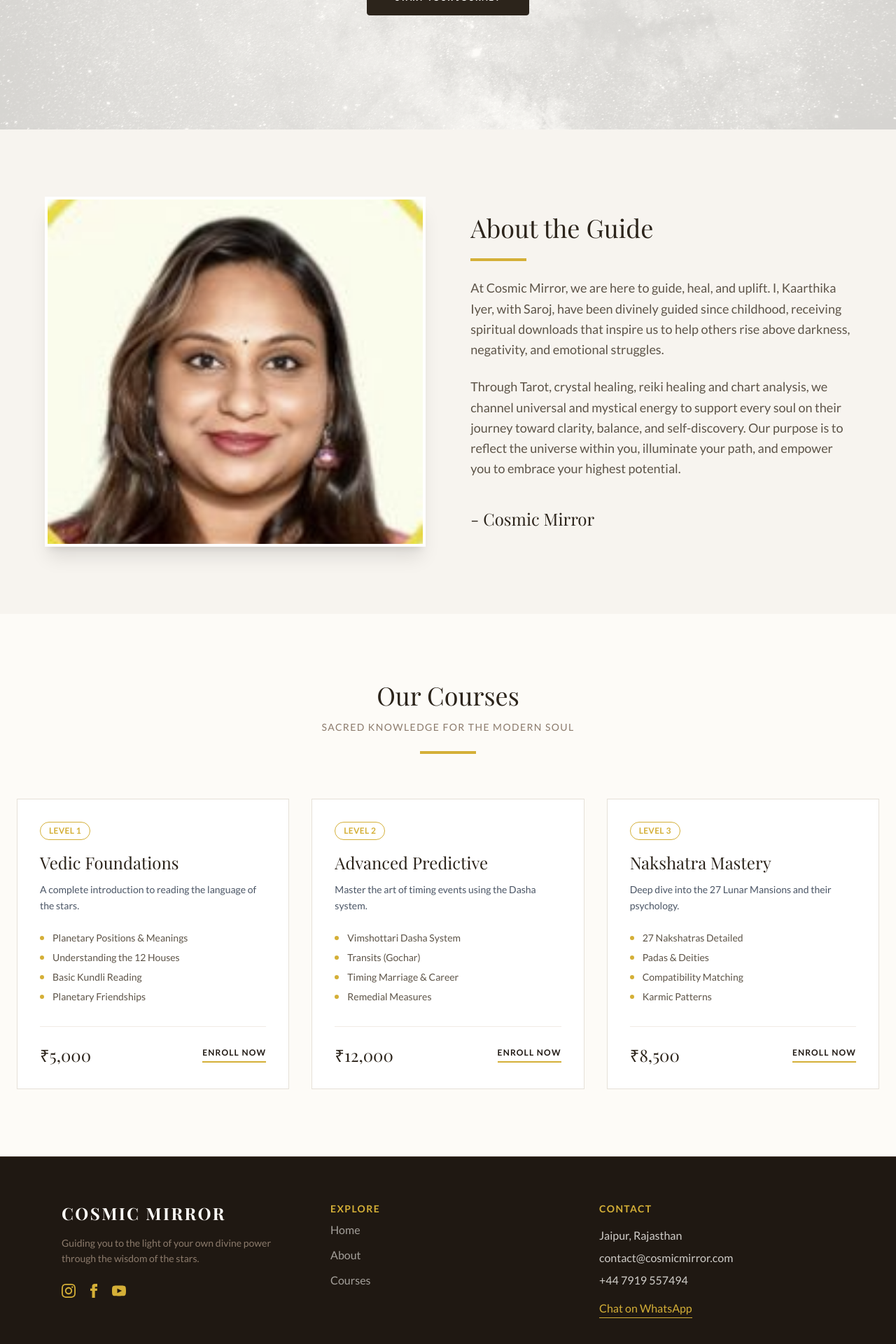
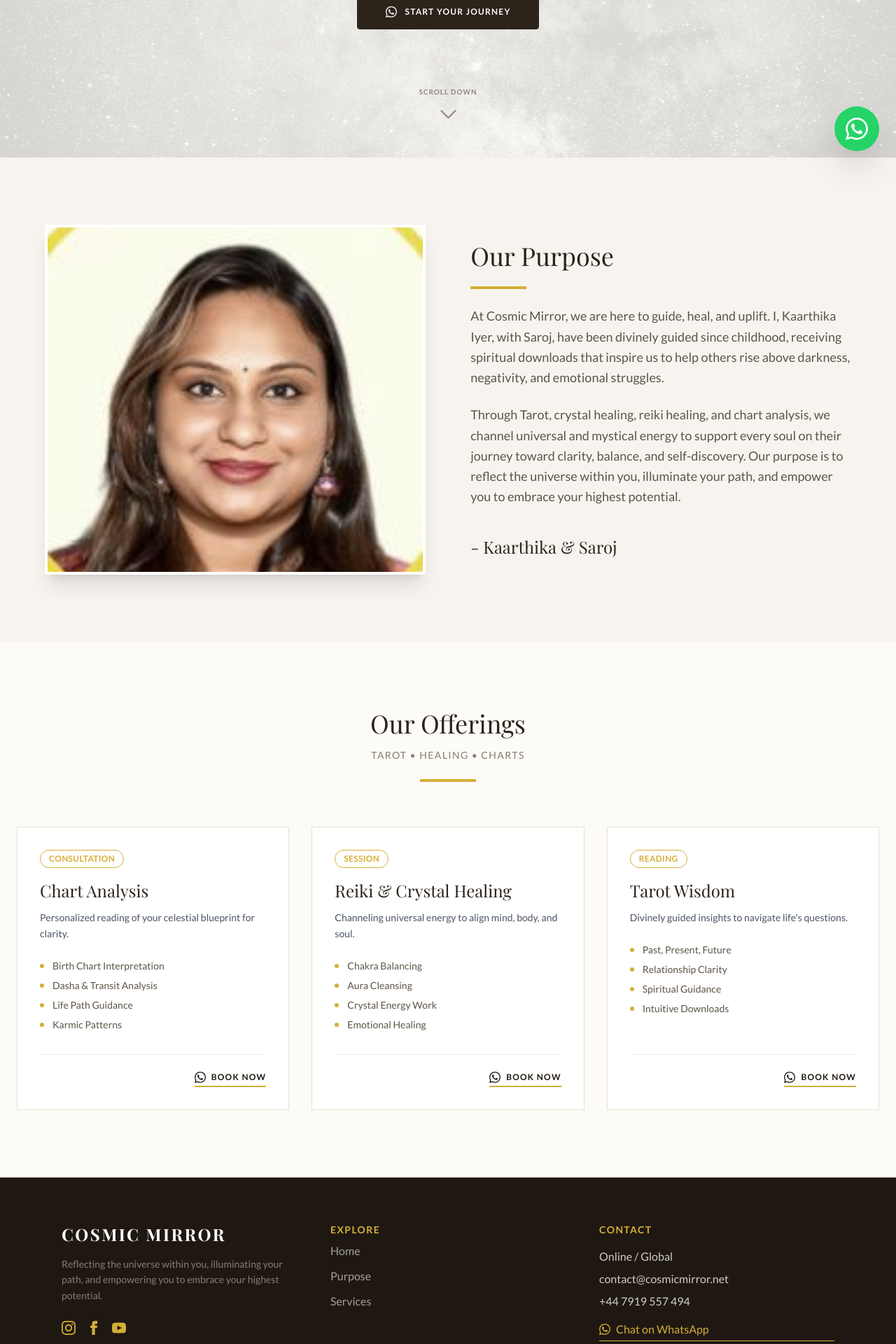
Before and after one commit to zed-inn/astrology-8000, a Next.js app: page / in a window 1280 px wide. Shown: the part 560-2480 px from the top of the page at 70% size. Built offline with nearby package versions, Linux system fonts and the light colour scheme; a web font is replaced by a local one.

Commit message:
chore: add data and style for feel

```diff
--- a/app/page.tsx
+++ b/app/page.tsx
@@ -8,66 +8,74 @@ const lato = Lato({ weight: ["400", "700"], subsets: ["latin"] });
 // --- 1. CONFIGURATION ---
 const SITE_DATA = {
   name: "Cosmic Mirror",
-  tagline: "Reflecting Your Destiny Through the Stars",
+  tagline: "Your Sacred Space for Spiritual Guidance & Self-Discovery",
+
   whatsappNumber: "447919557494",
-  contactNumber: "+44 7919 557494",
-  location: "Jaipur, Rajasthan",
-  email: "contact@cosmicmirror.com",
+  displayPhone: "+44 7919 557 494",
+
+  location: "Online / Global",
+  email: "contact@cosmicmirror.net",
+  website: "www.cosmicmirror.net",
+
   socials: {
     instagram: "https://instagram.com",
     facebook: "https://facebook.com",
     youtube: "https://youtube.com",
   },
+
+  // DINESH'S TEXT INSERTED HERE
+  aboutTitle: "Our Purpose",
   aboutText:
     "At Cosmic Mirror, we are here to guide, heal, and uplift. I, Kaarthika Iyer, with Saroj, have been divinely guided since childhood, receiving spiritual downloads that inspire us to help others rise above darkness, negativity, and emotional struggles.",
   aboutSubText:
-    "Through Tarot, crystal healing, reiki healing and chart analysis, we channel universal and mystical energy to support every soul on their journey toward clarity, balance, and self-discovery. Our purpose is to reflect the universe within you, illuminate your path, and empower you to embrace your highest potential.",
+    "Through Tarot, crystal healing, reiki healing, and chart analysis, we channel universal and mystical energy to support every soul on their journey toward clarity, balance, and self-discovery. Our purpose is to reflect the universe within you, illuminate your path, and empower you to embrace your highest potential.",
 };
 
+// Updated Services based on the text (Tarot, Reiki, Charts)
 const COURSES = [
   {
     id: 1,
-    title: "Vedic Foundations",
-    price: "₹5,000",
+    title: "Chart Analysis",
+    price: "Book Now",
     description:
-      "A complete introduction to reading the language of the stars.",
+      "Personalized reading of your celestial blueprint for clarity.",
     features: [
-      "Planetary Positions & Meanings",
-      "Understanding the 12 Houses",
-      "Basic Kundli Reading",
-      "Planetary Friendships",
+      "Birth Chart Interpretation",
+      "Dasha & Transit Analysis",
+      "Life Path Guidance",
+      "Karmic Patterns",
     ],
-    level: 1,
+    duration: "Consultation",
   },
   {
     id: 2,
-    title: "Advanced Predictive",
-    price: "₹12,000",
-    description: "Master the art of timing events using the Dasha system.",
+    title: "Reiki & Crystal Healing",
+    price: "Book Now",
+    description: "Channeling universal energy to align mind, body, and soul.",
     features: [
-      "Vimshottari Dasha System",
-      "Transits (Gochar)",
-      "Timing Marriage & Career",
-      "Remedial Measures",
+      "Chakra Balancing",
+      "Aura Cleansing",
+      "Crystal Energy Work",
+      "Emotional Healing",
     ],
-    level: 2,
+    duration: "Session",
   },
   {
     id: 3,
-    title: "Nakshatra Mastery",
-    price: "₹8,500",
-    description: "Deep dive into the 27 Lunar Mansions and their psychology.",
+    title: "Tarot Wisdom",
+    price: "Book Now",
+    description: "Divinely guided insights to navigate life's questions.",
     features: [
-      "27 Nakshatras Detailed",
-      "Padas & Deities",
-      "Compatibility Matching",
-      "Karmic Patterns",
+      "Past, Present, Future",
+      "Relationship Clarity",
+      "Spiritual Guidance",
+      "Intuitive Downloads",
     ],
-    level: 3,
+    duration: "Reading",
   },
 ];
 
-// --- 2. ICONS (No external libraries needed) ---
+// --- 2. ICONS ---
 const Icons = {
   Instagram: () => (
     <svg fill="currentColor" viewBox="0 0 24 24" className="w-5 h-5">
@@ -84,18 +92,52 @@ const Icons = {
       <path d="M19.615 3.184c-3.604-.246-11.631-.245-15.23 0-3.897.266-4.356 2.62-4.385 8.816.029 6.185.484 8.549 4.385 8.816 3.6.245 11.626.246 15.23 0 3.897-.266 4.356-2.62 4.385-8.816-.029-6.185-.484-8.549-4.385-8.816zm-10.615 12.816v-8l8 3.993-8 4.007z" />
     </svg>
   ),
+  WhatsApp: ({ className }: { className?: string }) => (
+    <svg
+      fill="currentColor"
+      viewBox="0 0 24 24"
+      className={className || "w-5 h-5"}
+    >
+      <path d="M.057 24l1.687-6.163c-1.041-1.804-1.588-3.849-1.587-5.946.003-6.556 5.338-11.891 11.893-11.891 3.181.001 6.167 1.24 8.413 3.488 2.245 2.248 3.481 5.236 3.48 8.414-.003 6.557-5.338 11.892-11.893 11.892-1.99-.001-3.951-.5-5.688-1.448l-6.305 1.654zm6.597-3.807c1.676.995 3.276 1.591 5.392 1.592 5.448 0 9.886-4.434 9.889-9.885.002-5.462-4.415-9.89-9.881-9.892-5.452 0-9.887 4.434-9.889 9.884-.001 2.225.651 3.891 1.746 5.634l-.999 3.648 3.742-.981zm11.387-5.464c-.074-.124-.272-.198-.57-.347-.297-.149-1.758-.868-2.031-.967-.272-.099-.47-.149-.669.149-.198.297-.768.967-.941 1.165-.173.198-.347.223-.644.074-.297-.149-1.255-.462-2.39-1.475-.883-.788-1.48-1.761-1.653-2.059-.173-.297-.018-.458.13-.606.134-.133.297-.347.446-.521.151-.172.2-.296.3-.495.099-.198.05-.372-.025-.521-.075-.148-.669-1.611-.916-2.206-.242-.579-.487-.501-.669-.51l-.57-.01c-.198 0-.52.074-.792.372-.272.297-1.04 1.016-1.04 2.479 0 1.462 1.065 2.875 1.213 3.074.149.198 2.095 3.2 5.076 4.487.709.306 1.263.489 1.694.626.712.226 1.36.194 1.872.118.571-.085 1.758-.719 2.006-1.413.248-.695.248-1.29.173-1.414z" />
+    </svg>
+  ),
+  ArrowDown: () => (
+    <svg
+      fill="none"
+      stroke="currentColor"
+      viewBox="0 0 24 24"
+      className="w-8 h-8"
+    >
+      <path
+        strokeLinecap="round"
+        strokeLinejoin="round"
+        strokeWidth={1.5}
+        d="M19.5 8.25l-7.5 7.5-7.5-7.5"
+      />
+    </svg>
+  ),
 };
 
 export default function Home() {
   return (
     <main
-      className={`min-h-screen bg-[#FDFBF7] text-[#1f1812] ${lato.className}`}
+      className={`min-h-screen bg-[#FDFBF7] text-[#1f1812] ${lato.className} relative`}
     >
+      {/* --- FLOATING WHATSAPP BUTTON (FAB) --- */}
+      <a
+        href={`https://wa.me/${SITE_DATA.whatsappNumber}`}
+        target="_blank"
+        className="fixed bottom-6 right-6 z-50 bg-[#25D366] text-white p-4 rounded-full shadow-2xl hover:scale-110 transition-transform flex items-center justify-center animate-bounce-slow"
+        aria-label="Chat on WhatsApp"
+      >
+        <Icons.WhatsApp className="w-8 h-8" />
+      </a>
+
       {/* --- NAVBAR --- */}
-      <nav className="sticky top-0 z-50 bg-[#FDFBF7]/90 backdrop-blur-md border-b border-[#e5e0d8] px-6 py-4">
+      <nav className="sticky top-0 z-40 bg-[#FDFBF7]/90 backdrop-blur-md border-b border-[#e5e0d8] px-6 py-4">
         <div className="max-w-6xl mx-auto flex justify-between items-center">
           <span
-            className={`text-sm md:text-base lg:text-xl font-bold tracking-widest text-[#2c241b] whitespace-nowrap ${playfair.className}`}
+            className={`text-xl font-bold tracking-widest text-[#2c241b] ${playfair.className}`}
           >
             COSMIC MIRROR
           </span>
@@ -104,20 +146,22 @@ export default function Home() {
               Home
             </a>
             <a href="#about" className="hover:text-[#d4af37] transition">
-              About
+              Purpose
             </a>
-            <a href="#courses" className="hover:text-[#d4af37] transition">
-              Courses
+            <a href="#services" className="hover:text-[#d4af37] transition">
+              Services
             </a>
             <a href="#contact" className="hover:text-[#d4af37] transition">
               Contact
             </a>
           </div>
+          {/* Navbar WhatsApp Button */}
           <a
             href={`https://wa.me/${SITE_DATA.whatsappNumber}`}
-            className="bg-[#2c241b] text-[#FDFBF7] px-5 py-2 rounded-sm text-xs uppercase tracking-widest hover:bg-[#4a3e31] whitespace-nowrap"
+            className="flex items-center gap-2 bg-[#2c241b] text-[#FDFBF7] px-5 py-2 rounded-sm text-xs uppercase tracking-widest hover:bg-[#4a3e31]"
           >
-            Book Now
+            <Icons.WhatsApp className="w-4 h-4" />
+            <span>Book Now</span>
           </a>
         </div>
       </nav>
@@ -125,7 +169,7 @@ export default function Home() {
       {/* --- HERO SECTION --- */}
       <section
         id="home"
-        className="relative h-[85vh] min-h-135 flex items-center justify-center text-center px-4 overflow-hidden"
+        className="relative h-[90vh] flex items-center justify-center text-center px-4 overflow-hidden"
       >
         {/* Background Texture */}
         <div className="absolute inset-0 z-0">
@@ -136,13 +180,13 @@ export default function Home() {
             className="object-cover opacity-15 grayscale contrast-125"
             priority
           />
-          <div className="absolute inset-0 bg-[radial-gradient(circle_at_center,var(--tw-gradient-stops))] from-[#FDFBF7] via-[#FDFBF7]/80 to-transparent"></div>
+          <div className="absolute inset-0 bg-[radial-gradient(circle_at_center,_var(--tw-gradient-stops))] from-[#FDFBF7] via-[#FDFBF7]/80 to-transparent"></div>
         </div>
 
         {/* Content */}
-        <div className="relative z-10 max-w-4xl space-y-6 pt-10 animate-fade-in-up">
+        <div className="relative z-10 max-w-4xl space-y-6 pt-10">
           <p className="uppercase tracking-[0.25em] text-xs md:text-sm text-[#8c7b6c] font-bold">
-            Vedic Astrology & Education
+            Guided by the Divine
           </p>
           <h1
             className={`text-5xl md:text-8xl text-[#2c241b] leading-tight tracking-tight ${playfair.className}`}
@@ -156,33 +200,40 @@ export default function Home() {
             <a
               href={`https://wa.me/${SITE_DATA.whatsappNumber}`}
               target="_blank"
-              className="inline-block bg-[#2c241b] text-[#FDFBF7] px-10 py-4 rounded-sm text-xs font-bold uppercase tracking-widest hover:bg-[#4a3e31] transition-all border border-[#2c241b]"
+              className="inline-flex items-center gap-3 bg-[#2c241b] text-[#FDFBF7] px-10 py-4 rounded-sm text-xs font-bold uppercase tracking-widest hover:bg-[#4a3e31] transition-all border border-[#2c241b]"
             >
+              <Icons.WhatsApp className="w-4 h-4" />
               Start Your Journey
             </a>
           </div>
         </div>
+
+        {/* --- SCROLL INDICATOR --- */}
+        <div className="absolute bottom-8 left-1/2 -translate-x-1/2 animate-bounce text-[#2c241b]/50">
+          <a href="#about" className="flex flex-col items-center gap-2">
+            <span className="text-[10px] uppercase tracking-widest font-bold">
+              Scroll Down
+            </span>
+            <Icons.ArrowDown />
+          </a>
+        </div>
       </section>
 
-      {/* --- ABOUT SECTION --- */}
+      {/* --- ABOUT SECTION (Updated with Dinesh's Text) --- */}
       <section id="about" className="py-24 px-6 bg-[#f7f4ef]">
         <div className="max-w-6xl mx-auto flex flex-col md:flex-row items-center gap-16">
-          {/* Image Side */}
-          <div className="w-full md:w-1/2 relative h-125 border-4 border-white shadow-xl">
-            {/* REPLACE WITH HER PHOTO */}
+          <div className="w-full md:w-1/2 relative h-[500px] border-4 border-white shadow-xl">
             <Image
-              src="/profile.jpeg"
+              src="/profile.jpg"
               fill
               className="object-cover grayscale-25 hover:grayscale-0 transition duration-700"
               alt="Founder"
             />
             <div className="absolute -bottom-6 -right-6 w-32 h-32 bg-[#d4af37] -z-10"></div>
           </div>
-
-          {/* Text Side */}
           <div className="w-full md:w-1/2 text-left space-y-6">
             <h2 className={`text-4xl text-[#2c241b] ${playfair.className}`}>
-              About the Guide
+              {SITE_DATA.aboutTitle}
             </h2>
             <div className="h-1 w-20 bg-[#d4af37]"></div>
             <p className="text-lg text-[#5d5448] leading-relaxed font-light">
@@ -195,44 +246,42 @@ export default function Home() {
               <span
                 className={`text-2xl text-[#2c241b] italic ${playfair.className}`}
               >
-                - {SITE_DATA.name}
+                - Kaarthika & Saroj
               </span>
             </div>
           </div>
         </div>
       </section>
 
-      {/* --- COURSES SECTION --- */}
-      <section id="courses" className="py-24 px-6 max-w-7xl mx-auto">
+      {/* --- SERVICES SECTION (Renamed from Courses to match 'Healing/Tarot') --- */}
+      <section id="services" className="py-24 px-6 max-w-7xl mx-auto">
         <div className="text-center mb-16">
           <h2 className={`text-4xl text-[#2c241b] mb-4 ${playfair.className}`}>
-            Our Courses
+            Our Offerings
           </h2>
           <p className="text-[#8c7b6c] uppercase tracking-widest text-sm">
-            Sacred Knowledge for the Modern Soul
+            Tarot • Healing • Charts
           </p>
           <div className="h-1 w-20 bg-[#d4af37] mx-auto mt-6"></div>
         </div>
 
-        <div className="grid lg:grid-cols-3 gap-8">
+        <div className="grid md:grid-cols-3 gap-8">
           {COURSES.map((course) => (
             <div
               key={course.id}
               className="bg-white border border-[#e5e0d8] p-8 hover:shadow-xl transition-shadow flex flex-col group"
             >
               <div className="text-xs font-bold text-[#d4af37] uppercase mb-4 tracking-wide border border-[#d4af37] inline-block px-3 py-1 w-max rounded-full">
-                {`Level ${course.level}`}
+                {course.duration}
               </div>
               <h3
-                className={`text-2xl text-[#2c241b] mb-3 ${playfair.className} transition-colors`}
+                className={`text-2xl text-[#2c241b] mb-3 ${playfair.className} group-hover:text-[#d4af37] transition-colors`}
               >
                 {course.title}
               </h3>
               <p className="text-gray-600 mb-6 font-light leading-relaxed text-sm">
                 {course.description}
               </p>
-
-              {/* Feature List */}
               <ul className="mb-8 space-y-2">
                 {course.features.map((feature, i) => (
                   <li
@@ -244,19 +293,15 @@ export default function Home() {
                   </li>
                 ))}
               </ul>
-
-              <div className="mt-auto border-t border-[#f0ebe5] pt-6 flex items-center justify-between">
-                <span
-                  className={`text-2xl text-[#2c241b] ${playfair.className}`}
-                >
-                  {course.price}
-                </span>
+              <div className="mt-auto border-t border-[#f0ebe5] pt-6 flex items-center justify-between mt-auto">
+                <div></div>
                 <a
                   href={`https://wa.me/${SITE_DATA.whatsappNumber}?text=I am interested in ${course.title}`}
                   target="_blank"
-                  className="text-[#1f1812] font-bold border-b-2 border-[#d4af37] hover:text-[#d4af37] pb-1 uppercase text-xs tracking-widest transition-colors"
+                  className="flex items-center gap-2 text-[#1f1812] font-bold border-b-2 border-[#d4af37] hover:text-[#d4af37] pb-1 uppercase text-xs tracking-widest transition-colors"
                 >
-                  Enroll Now
+                  <Icons.WhatsApp className="w-4 h-4" />
+                  Book Now
                 </a>
               </div>
             </div>
@@ -270,7 +315,6 @@ export default function Home() {
         className="bg-[#1f1812] text-[#FDFBF7] py-16 border-t border-[#3e3025]"
       >
         <div className="max-w-6xl mx-auto px-6 grid md:grid-cols-3 gap-12 text-center md:text-left">
-          {/* Brand */}
           <div>
             <span
               className={`text-2xl font-bold tracking-widest ${playfair.className}`}
@@ -278,11 +322,9 @@ export default function Home() {
               COSMIC MIRROR
             </span>
             <p className="text-[#8c7b6c] mt-4 text-sm leading-relaxed mb-6">
-              Guiding you to the light of your own divine power through the
-              wisdom of the stars.
+              Reflecting the universe within you, illuminating your path, and
+              empowering you to embrace your highest potential.
             </p>
-
-            {/* SOCIAL ICONS (Added Here) */}
             <div className="flex justify-center md:justify-start space-x-4">
               <a
                 href={SITE_DATA.socials.instagram}
@@ -304,8 +346,6 @@ export default function Home() {
               </a>
             </div>
           </div>
-
-          {/* Quick Links */}
           <div className="flex flex-col space-y-3">
             <h4 className="text-[#d4af37] font-bold uppercase tracking-widest text-sm mb-2">
               Explore
@@ -320,35 +360,33 @@ export default function Home() {
               href="#about"
               className="text-[#FDFBF7]/60 hover:text-white transition"
             >
-              About
+              Purpose
             </a>
             <a
-              href="#courses"
+              href="#services"
               className="text-[#FDFBF7]/60 hover:text-white transition"
             >
-              Courses
+              Services
             </a>
           </div>
-
-          {/* Contact Info */}
           <div>
             <h4 className="text-[#d4af37] font-bold uppercase tracking-widest text-sm mb-4">
               Contact
             </h4>
             <p className="text-[#FDFBF7]/80 mb-2">{SITE_DATA.location}</p>
             <p className="text-[#FDFBF7]/80 mb-2">{SITE_DATA.email}</p>
-            <p className="text-[#FDFBF7]/80 mb-4">{SITE_DATA.contactNumber}</p>
+            <p className="text-[#FDFBF7]/80 mb-4">{SITE_DATA.displayPhone}</p>
             <a
               href={`https://wa.me/${SITE_DATA.whatsappNumber}`}
-              className="text-[#d4af37] border-b border-[#d4af37] pb-1 hover:text-white transition"
+              className="flex items-center justify-center md:justify-start gap-2 text-[#d4af37] border-b border-[#d4af37] pb-1 hover:text-white transition"
             >
+              <Icons.WhatsApp className="w-4 h-4" />
               Chat on WhatsApp
             </a>
           </div>
         </div>
-
         <div className="text-center mt-16 pt-8 border-t border-[#3e3025] text-[#8c7b6c] text-xs">
-          © 2025 Cosmic Mirror. All rights reserved.
+          © 2025 {SITE_DATA.name}. All rights reserved.
         </div>
       </footer>
     </main>
```
Also changed, not shown: public/profile.jpg (renamed from public/profile.jpeg).
